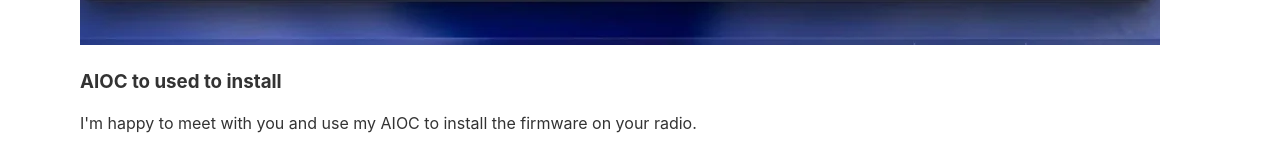
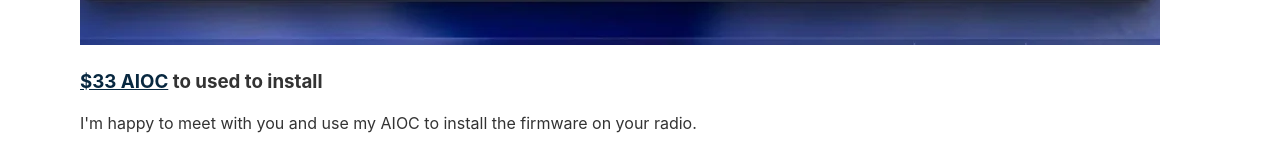
Before and after one commit to payne/n3pay.net, an Eleventy site: page content/blog/F4HWN/foxHunt1.md in a window 1280 px wide. Shown: the part 964-1113 px from the top of the page. Built offline with nearby package versions, Linux system fonts and the light colour scheme; Eleventy itself is replaced by a stand-in of ours; files that its build step writes are made by us from their sources; files whose address does not match are found by name; what @zachleat/heading-anchors, zod-validation-error would draw is missing.

Commit message:
aioc link added.

```diff
--- a/content/blog/F4HWN/foxHunt1.md
+++ b/content/blog/F4HWN/foxHunt1.md
@@ -14,7 +14,7 @@ Last month [Aaron](https://www.grothe.us/presentations/) gave a talk on [Alterna
 
 ![screen grab from web viewer](image.png)
 
-### AIOC to used to install
+### <a href="https://na6d.com/products/aioc-ham-radio-all-in-one-cable">$33 AIOC</a> to used to install
 
 I'm happy to meet with you and use my AIOC to install the firmware on your radio.
 
```
